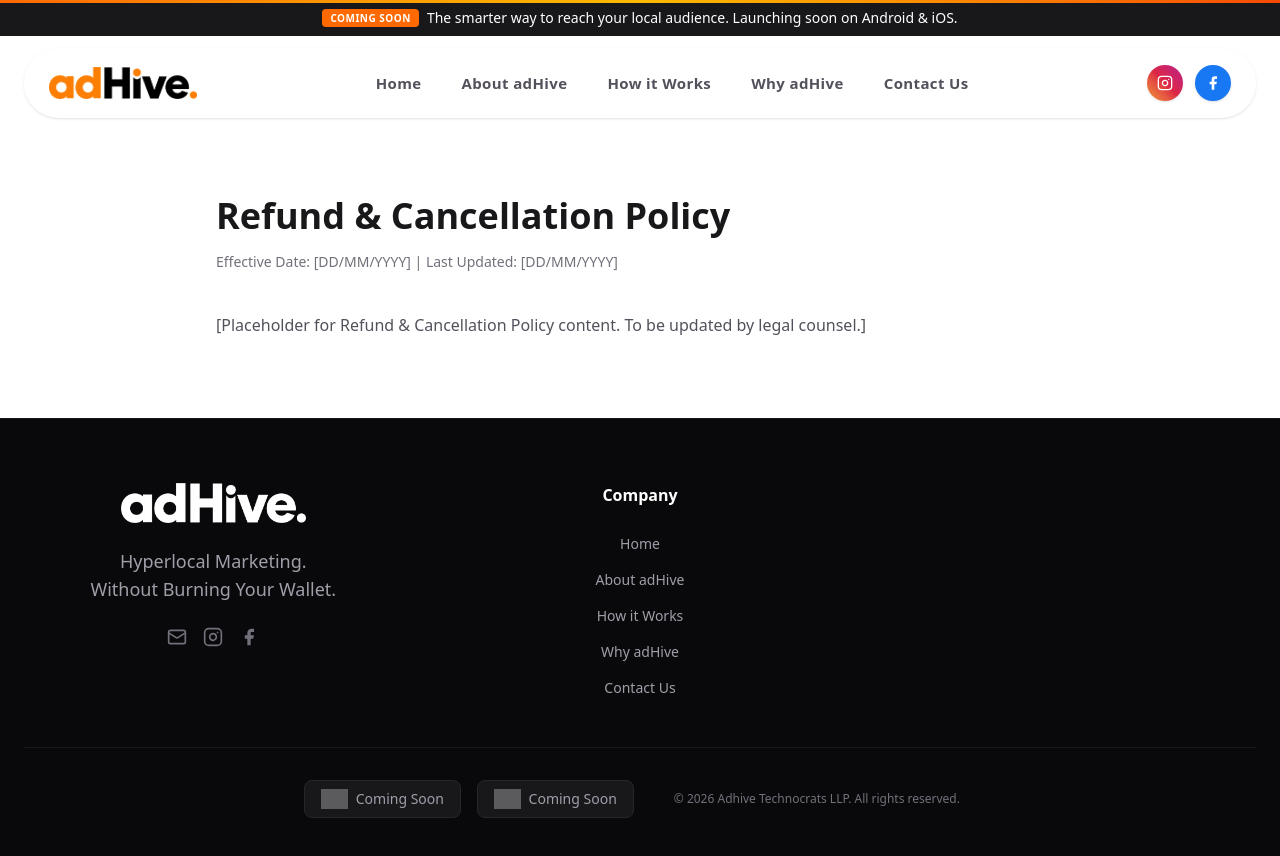
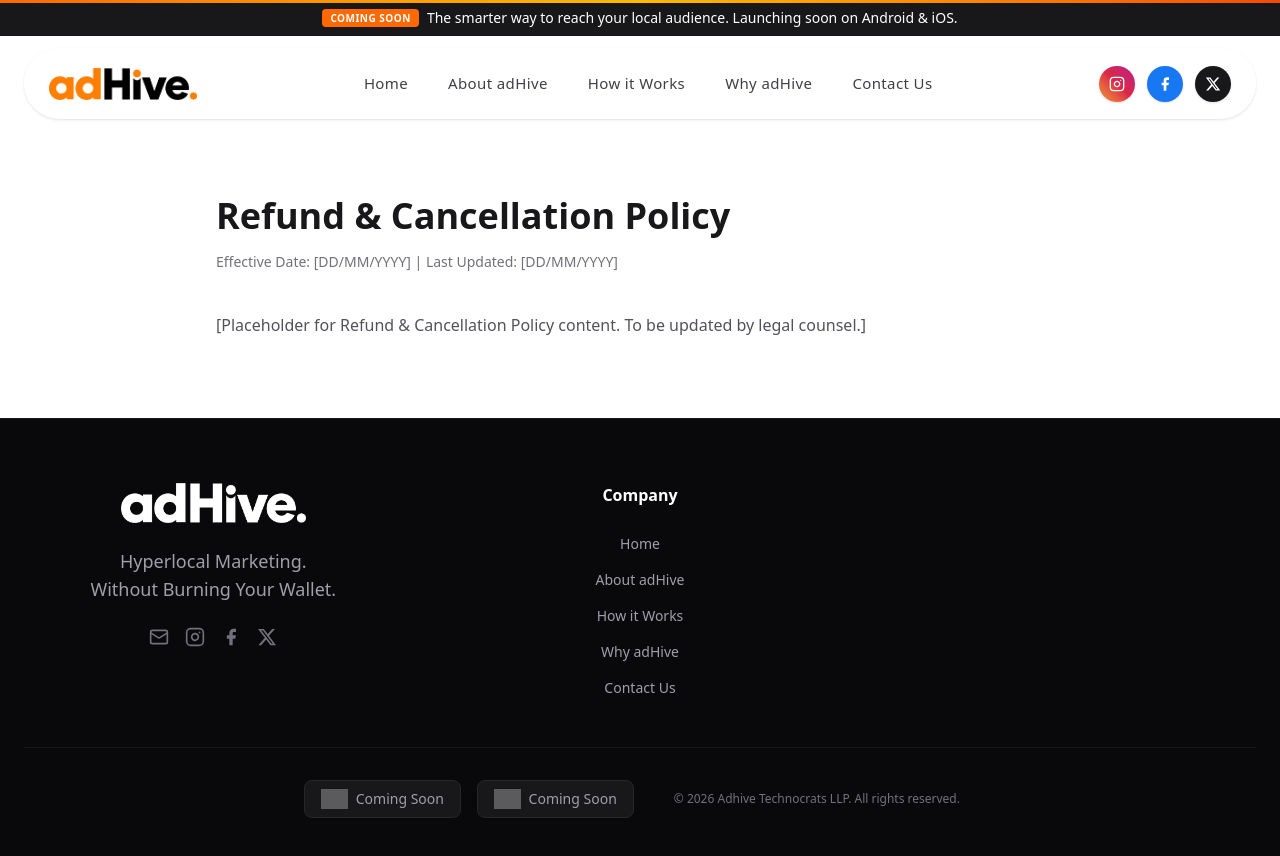
Before and after one commit to amarthinkdigital-web/Adhive, a Next.js app: page /refund in a window 1280 px wide. Shown: the top 856 px of the page. Built offline with nearby package versions, Linux system fonts and the light colour scheme; grey boxes are pictures that could not be loaded.

Commit message:
Navbar Look

```diff
--- a/src/app/page.tsx
+++ b/src/app/page.tsx
@@ -669,7 +669,7 @@ export default function Home() {
               animate="visible"
               className="text-3xl md:text-4xl lg:text-5xl font-extrabold tracking-tight leading-[1.15] text-zinc-900 mb-4"
             >
-              <motion.span variants={wordAnim} className="block">Hyperlocal Marketing.</motion.span>
+              <motion.span variants={wordAnim} className="relative -top-1 block">Hyperlocal Marketing.</motion.span>
               <motion.span variants={wordAnim} className="text-shimmer animate-shimmer block">
                 Without Burn
                 <span className="relative inline-block align-baseline">
@@ -677,7 +677,7 @@ export default function Home() {
                   <Flame
                     fill="currentColor"
                     aria-hidden="true"
-                    className="absolute left-1/2 -translate-x-1/2 -top-[0.05em] w-[0.5em] h-[0.5em] text-orange-500 drop-shadow-[0_0_8px_rgba(249,115,22,0.6)]"
+                    className="absolute left-1/2 -translate-x-1/2 -top-[0.1em] w-[0.5em] h-[0.5em] text-orange-500 drop-shadow-[0_0_8px_rgba(249,115,22,0.6)]"
                   />
                 </span>
                 ng Your Wallet.
--- a/src/components/layout/Footer.tsx
+++ b/src/components/layout/Footer.tsx
@@ -58,6 +58,17 @@ export function Footer() {
               >
                 <svg viewBox="0 0 24 24" fill="currentColor" className="w-5 h-5">
                   <path d="M18 2h-3a5 5 0 0 0-5 5v3H7v4h3v8h4v-8h3l1-4h-4V7a1 1 0 0 1 1-1h3z"/>
+                </svg>
+              </a>
+              <a
+                href="https://x.com/adhiveglobal"
+                target="_blank"
+                rel="noopener noreferrer"
+                className="hover:text-white transition-colors"
+                aria-label="X (Twitter)"
+              >
+                <svg viewBox="0 0 24 24" fill="currentColor" className="w-5 h-5">
+                  <path d="M18.244 2.25h3.308l-7.227 8.26 8.502 11.24H16.17l-5.214-6.817L4.99 21.75H1.68l7.73-8.835L1.254 2.25H8.08l4.713 6.231zm-1.161 17.52h1.833L7.084 4.126H5.117z"/>
                 </svg>
               </a>
             </div>
--- a/src/components/layout/Navbar.tsx
+++ b/src/components/layout/Navbar.tsx
@@ -9,22 +9,41 @@ function NavLink({
   href,
   children,
   onClick,
+  active = false,
 }: {
   href: string;
   children: React.ReactNode;
   onClick?: (e: React.MouseEvent<HTMLAnchorElement>) => void;
+  active?: boolean;
 }) {
   return (
     <Link
       href={href}
       onClick={onClick}
-      className="group relative text-[15px] font-semibold text-zinc-600 hover:text-orange-500 transition-colors tracking-wide"
+      aria-current={active ? "page" : undefined}
+      className={`group relative inline-flex items-center rounded-full px-3 lg:px-4 py-1.5 lg:py-2 text-sm lg:text-[15px] font-medium tracking-wide transition-all duration-300 ${
+        active
+          ? "text-orange-600 bg-orange-50/80"
+          : "text-zinc-700 hover:text-orange-600 hover:bg-orange-50/40"
+      }`}
     >
-      {children}
-      <span className="absolute -bottom-1 left-0 h-[2px] w-0 rounded-full bg-orange-500 transition-all duration-300 group-hover:w-full" />
+      <span className="relative z-10">{children}</span>
+      <span
+        className={`absolute bottom-0.5 left-1/2 h-[2px] -translate-x-1/2 rounded-full bg-orange-500 transition-all duration-300 ${
+          active ? "w-5 opacity-100" : "w-0 opacity-0 group-hover:w-5 group-hover:opacity-100"
+        }`}
+      />
     </Link>
   );
 }
+
+const MOBILE_LINKS = [
+  { href: "/", label: "Home" },
+  { href: "/#what-is-adhive", label: "About adHive" },
+  { href: "/#how-it-works", label: "How it Works" },
+  { href: "/#why-adhive", label: "Why adHive" },
+  { href: "/contact", label: "Contact Us" },
+];
 
 export function Navbar() {
   const [scrolled, setScrolled] = useState(false);
@@ -32,6 +51,7 @@ export function Navbar() {
   const pathname = usePathname();
   const router = useRouter();
   const scrollTopOnRouteChange = useRef(false);
+  const [hash, setHash] = useState("");
 
   useEffect(() => {
     const handleScroll = () => {
@@ -40,6 +60,19 @@ export function Navbar() {
     window.addEventListener("scroll", handleScroll);
     return () => window.removeEventListener("scroll", handleScroll);
   }, []);
+
+  useEffect(() => {
+    const updateHash = () => setHash(window.location.hash);
+    updateHash();
+    window.addEventListener("hashchange", updateHash);
+    return () => window.removeEventListener("hashchange", updateHash);
+  }, [pathname]);
+
+  const isActive = (href: string) => {
+    if (href.startsWith("/#")) return pathname === "/" && hash === href.slice(1);
+    if (href === "/") return pathname === "/" && !hash;
+    return pathname === href;
+  };
 
   // Close the mobile dropdown on every route change
   const [lastPathname, setLastPathname] = useState(pathname);
@@ -102,22 +135,22 @@ export function Navbar() {
         </Link>
 
         {/* Desktop Nav Links */}
-        <div className="hidden md:flex items-center gap-8 lg:gap-10">
-          <NavLink href="/" onClick={goToHomeTop}>Home</NavLink>
-          <NavLink href="/#what-is-adhive">About adHive</NavLink>
-          <NavLink href="/#how-it-works">How it Works</NavLink>
-          <NavLink href="/#why-adhive">Why adHive</NavLink>
-          <NavLink href="/contact">Contact Us</NavLink>
+        <div className="hidden md:flex items-center gap-1 lg:gap-2">
+          <NavLink href="/" onClick={goToHomeTop} active={isActive("/")}>Home</NavLink>
+          <NavLink href="/#what-is-adhive" active={isActive("/#what-is-adhive")}>About adHive</NavLink>
+          <NavLink href="/#how-it-works" active={isActive("/#how-it-works")}>How it Works</NavLink>
+          <NavLink href="/#why-adhive" active={isActive("/#why-adhive")}>Why adHive</NavLink>
+          <NavLink href="/contact" active={isActive("/contact")}>Contact Us</NavLink>
         </div>
 
         {/* Desktop Social Icons */}
-        <div className="hidden md:flex items-center gap-3 z-10">
+        <div className="hidden md:flex items-center gap-2 lg:gap-3 z-10">
           {/* Instagram */}
           <a
             href="https://www.instagram.com/adhiveglobal?obrf=MjhjeHpwZGhqcWRr"
             target="_blank"
             rel="noopener noreferrer"
-            className="w-9 h-9 flex items-center justify-center rounded-full bg-gradient-to-tr from-[#f09433] via-[#dc2743] to-[#bc1888] text-white hover:scale-110 transition-transform shadow-sm"
+            className="w-8 h-8 lg:w-9 lg:h-9 flex items-center justify-center rounded-full bg-gradient-to-tr from-[#f09433] via-[#dc2743] to-[#bc1888] text-white hover:scale-110 transition-transform shadow-sm"
             aria-label="Instagram"
           >
             <svg viewBox="0 0 24 24" fill="none" stroke="currentColor" strokeWidth="2" strokeLinecap="round" strokeLinejoin="round" className="w-4 h-4">
@@ -131,11 +164,23 @@ export function Navbar() {
             href="https://www.facebook.com/share/1CmP3SDBau/"
             target="_blank"
             rel="noopener noreferrer"
-            className="w-9 h-9 flex items-center justify-center rounded-full bg-[#1877F2] text-white hover:scale-110 transition-transform shadow-sm"
+            className="w-8 h-8 lg:w-9 lg:h-9 flex items-center justify-center rounded-full bg-[#1877F2] text-white hover:scale-110 transition-transform shadow-sm"
             aria-label="Facebook"
           >
             <svg viewBox="0 0 24 24" fill="currentColor" className="w-4 h-4">
               <path d="M18 2h-3a5 5 0 0 0-5 5v3H7v4h3v8h4v-8h3l1-4h-4V7a1 1 0 0 1 1-1h3z"/>
+            </svg>
+          </a>
+          {/* X (Twitter) */}
+          <a
+            href="https://x.com/adhiveglobal"
+            target="_blank"
+            rel="noopener noreferrer"
+            className="w-8 h-8 lg:w-9 lg:h-9 flex items-center justify-center rounded-full bg-zinc-900 text-white hover:scale-110 hover:bg-black transition-all shadow-sm"
+            aria-label="X (Twitter)"
+          >
+            <svg viewBox="0 0 24 24" fill="currentColor" className="w-3.5 h-3.5 lg:w-4 lg:h-4">
+              <path d="M18.244 2.25h3.308l-7.227 8.26 8.502 11.24H16.17l-5.214-6.817L4.99 21.75H1.68l7.73-8.835L1.254 2.25H8.08l4.713 6.231zm-1.161 17.52h1.833L7.084 4.126H5.117z"/>
             </svg>
           </a>
         </div>
@@ -153,42 +198,28 @@ export function Navbar() {
       {/* Mobile Dropdown Menu — positioned BELOW the pill, no overlap with logo */}
       {mobileMenuOpen && (
         <div className="mt-2 bg-white rounded-2xl border border-zinc-100 shadow-2xl overflow-hidden md:hidden">
-          <div className="flex flex-col px-5 pt-2 pb-4">
-            <Link
-              href="/"
-              className="text-[15px] font-semibold text-zinc-800 py-3 border-b border-zinc-100 hover:text-orange-500 transition-colors"
-              onClick={goToHomeTop}
-            >
-              Home
-            </Link>
-            <Link
-              href="/#what-is-adhive"
-              className="text-[15px] font-semibold text-zinc-800 py-3 border-b border-zinc-100 hover:text-orange-500 transition-colors"
-              onClick={() => setMobileMenuOpen(false)}
-            >
-              About adHive
-            </Link>
-            <Link
-              href="/#how-it-works"
-              className="text-[15px] font-semibold text-zinc-800 py-3 border-b border-zinc-100 hover:text-orange-500 transition-colors"
-              onClick={() => setMobileMenuOpen(false)}
-            >
-              How it Works
-            </Link>
-            <Link
-              href="/#why-adhive"
-              className="text-[15px] font-semibold text-zinc-800 py-3 border-b border-zinc-100 hover:text-orange-500 transition-colors"
-              onClick={() => setMobileMenuOpen(false)}
-            >
-              Why adHive
-            </Link>
-            <Link
-              href="/contact"
-              className="text-[15px] font-semibold text-zinc-800 py-3 border-b border-zinc-100 hover:text-orange-500 transition-colors"
-              onClick={() => setMobileMenuOpen(false)}
-            >
-              Contact Us
-            </Link>
+          <div className="flex flex-col px-3 pt-2 pb-4">
+            {MOBILE_LINKS.map((item) => {
+              const active = isActive(item.href);
+              return (
+                <Link
+                  key={item.href}
+                  href={item.href}
+                  aria-current={active ? "page" : undefined}
+                  className={`flex items-center justify-between rounded-xl px-3 py-3 text-[15px] font-semibold transition-colors ${
+                    active ? "bg-orange-50 text-orange-600" : "text-zinc-800 hover:bg-zinc-50 hover:text-orange-500"
+                  }`}
+                  onClick={item.href === "/" ? goToHomeTop : () => setMobileMenuOpen(false)}
+                >
+                  <span>{item.label}</span>
+                  <span
+                    className={`h-1.5 w-1.5 rounded-full bg-orange-500 transition-opacity ${
+                      active ? "opacity-100" : "opacity-0"
+                    }`}
+                  />
+                </Link>
+              );
+            })}
 
             {/* Social Buttons */}
             <div className="pt-4 flex flex-col gap-2.5">
@@ -218,6 +249,18 @@ export function Navbar() {
                 </svg>
                 Follow on Facebook
               </a>
+              <a
+                href="https://x.com/adhiveglobal"
+                target="_blank"
+                rel="noopener noreferrer"
+                className="flex items-center justify-center gap-2 bg-zinc-900 text-white px-5 py-3 rounded-xl text-[15px] font-semibold hover:bg-black transition-colors"
+                onClick={() => setMobileMenuOpen(false)}
+              >
+                <svg viewBox="0 0 24 24" fill="currentColor" className="w-4 h-4 shrink-0">
+                  <path d="M18.244 2.25h3.308l-7.227 8.26 8.502 11.24H16.17l-5.214-6.817L4.99 21.75H1.68l7.73-8.835L1.254 2.25H8.08l4.713 6.231zm-1.161 17.52h1.833L7.084 4.126H5.117z"/>
+                </svg>
+                Follow on X
+              </a>
             </div>
           </div>
         </div>
```
